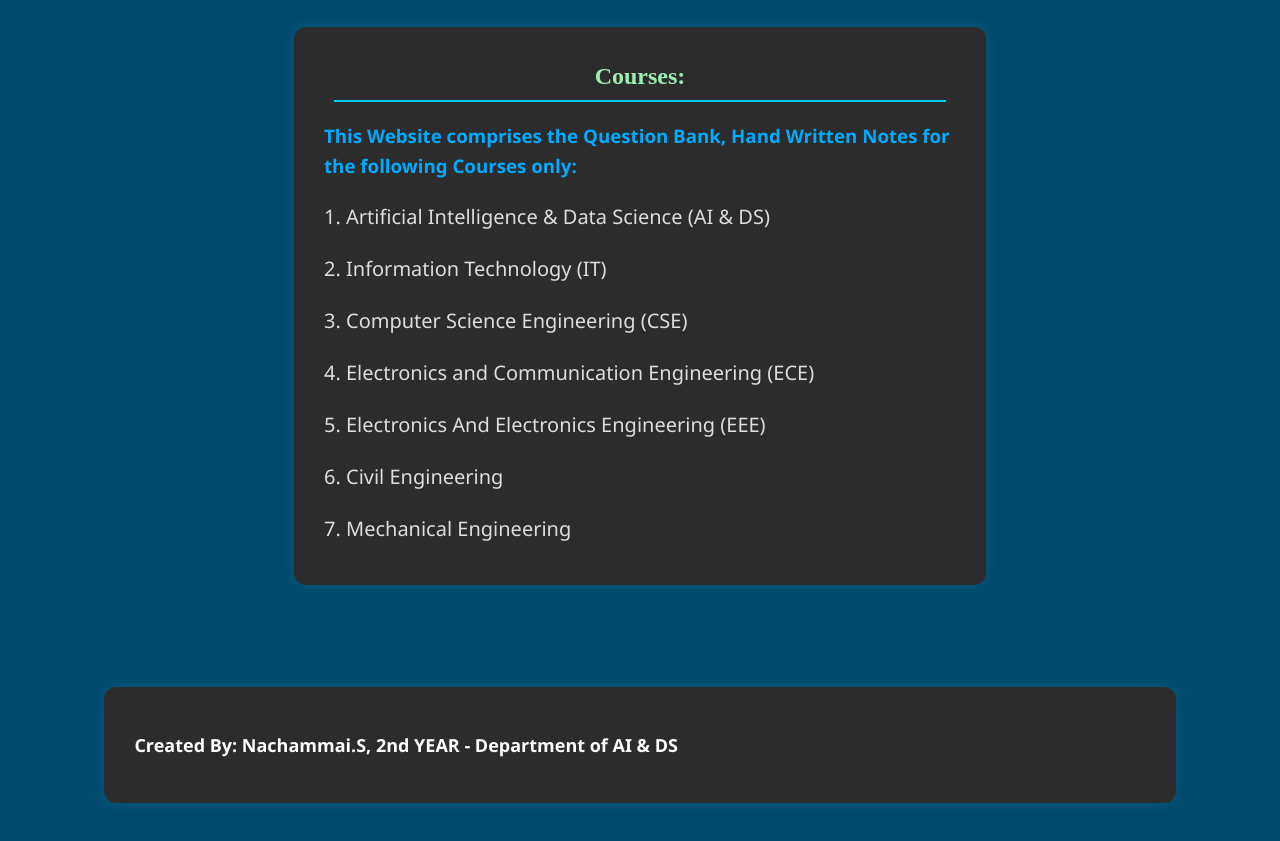
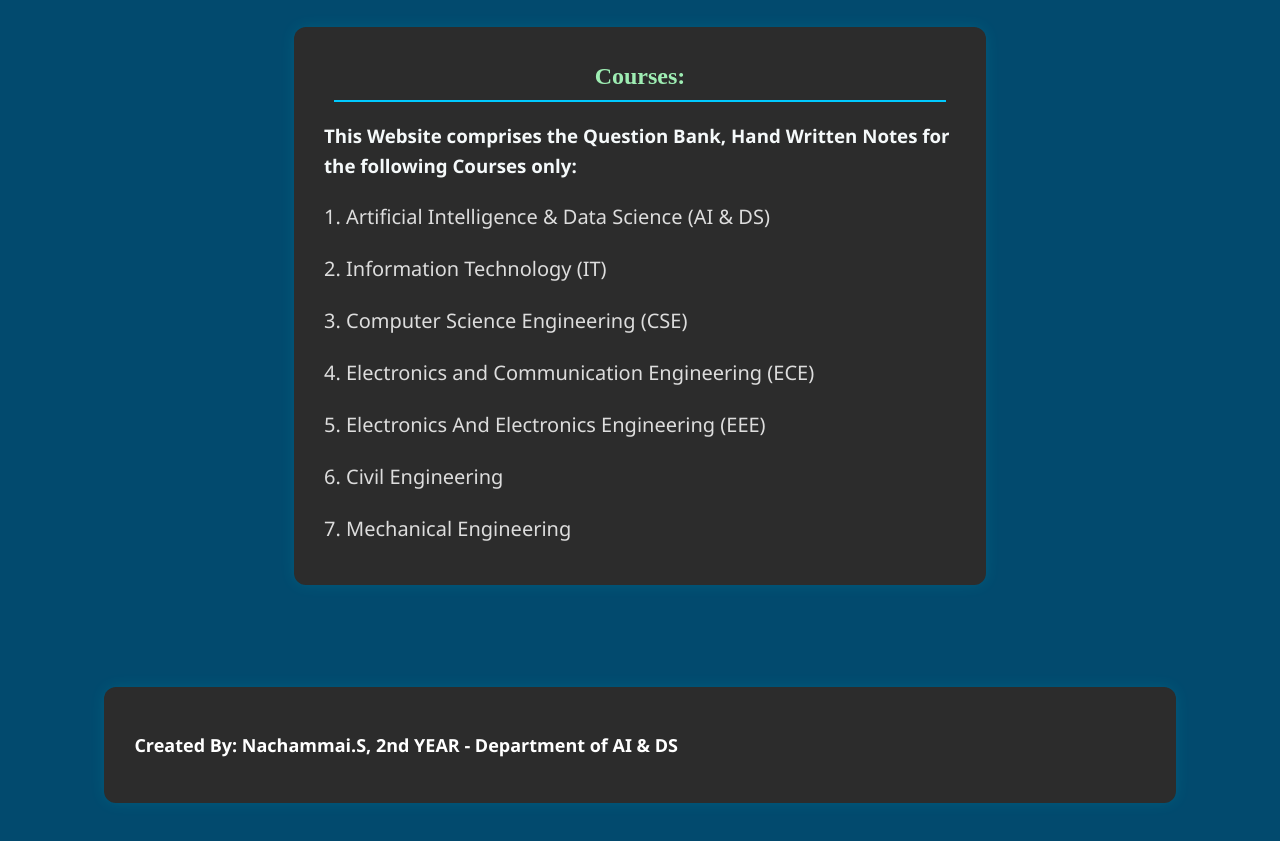
Before and after one commit to nach08-eng/Question-Bank-And-Syllabus-For-All-Anna-University-Affiliated-Colleges, a plain HTML site: page index.html in a window 1280 px wide. Shown: the part 1311-2152 px from the top of the page. Drawn offline with Linux system fonts and the light colour scheme.

Commit message:
Update style.css

```diff
--- a/style.css
+++ b/style.css
@@ -242,7 +242,7 @@ nav ul li:hover>ul.dropdown {
 
 
 section h3 {
-    color: #00aaff;
+    color: #f5f9fa;
     margin-bottom: 10px;
 }
 
```
